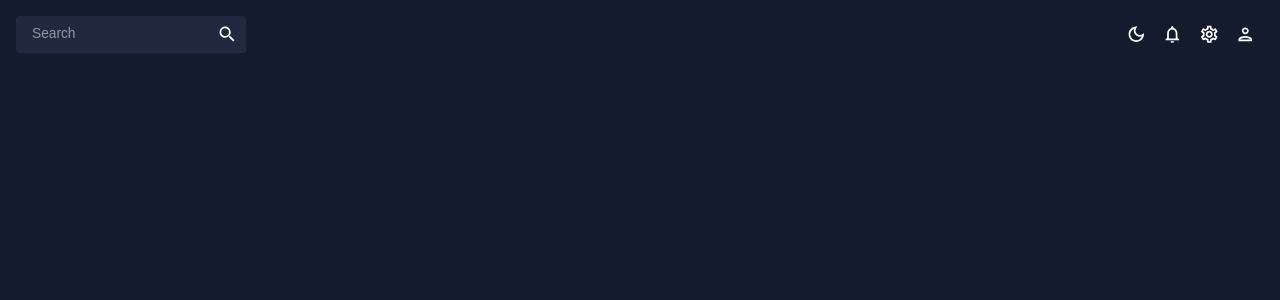
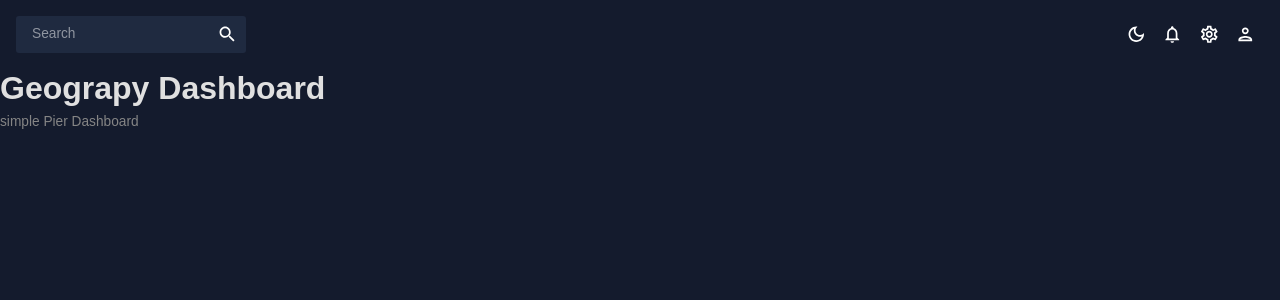
Before and after one commit to danielandersonBC96/project-full--stack-, a React (Create React App) app: page /Geo in a window 1280 px wide. Before the commit this address had no page. Shown: the top 300 px of the page. Built offline with nearby package versions, Linux system fonts and the light colour scheme.

Commit message:
start code Geograpy Dashboarf

```diff
--- a/src/App.js
+++ b/src/App.js
@@ -12,6 +12,8 @@ import FaqDash from "./Scenes/Faq";
 import Bar from "./Scenes/Bar";
 import Pie from "./Scenes/Pie";
 import Line from "./Scenes/Line";
+import Geo from "./Scenes/Geograpy";
+
 
 function App () {
   const [ theme, colorMode] = useMode();
@@ -35,6 +37,7 @@ function App () {
                          <Route path='/Bar' element={<Bar/>}/>
                          <Route  path="/Pie" element={<Pie/>}/>
                          <Route path="/Line" element = { <Line/>} />
+                         <Route path="/Geo" element ={ <Geo/>}/>
                      </Routes>
             </main>
 
@@ -47,9 +50,6 @@ function App () {
 
     </ColorModeContext.Provider>
 
-  )
-
-
-}
+  )}
 
 export default App;
--- /dev/null
+++ b/src/Components/Header/Geograpy.jsx
@@ -0,0 +1,8 @@
+
+
+
+const GeograpyDas = () => {
+
+}
+
+export default GeograpyDas
--- /dev/null
+++ b/src/Scenes/Geograpy/index.jsx
@@ -0,0 +1,22 @@
+import { Box } from '@mui/material';
+import Header from '../../Components/Header';
+import GeograpyDas from '../../Components/Header/Geograpy';
+
+const  Geo = () => {
+
+    return (
+
+        <Box>
+          <Header title= ' Geograpy Dashboard' subtitle='simple  Pier Dashboard '/>
+          <Box  height='75vh'>
+               <GeograpyDas/>
+           </Box>
+
+       </Box>
+    )
+
+
+
+}
+
+export default  Geo
```
